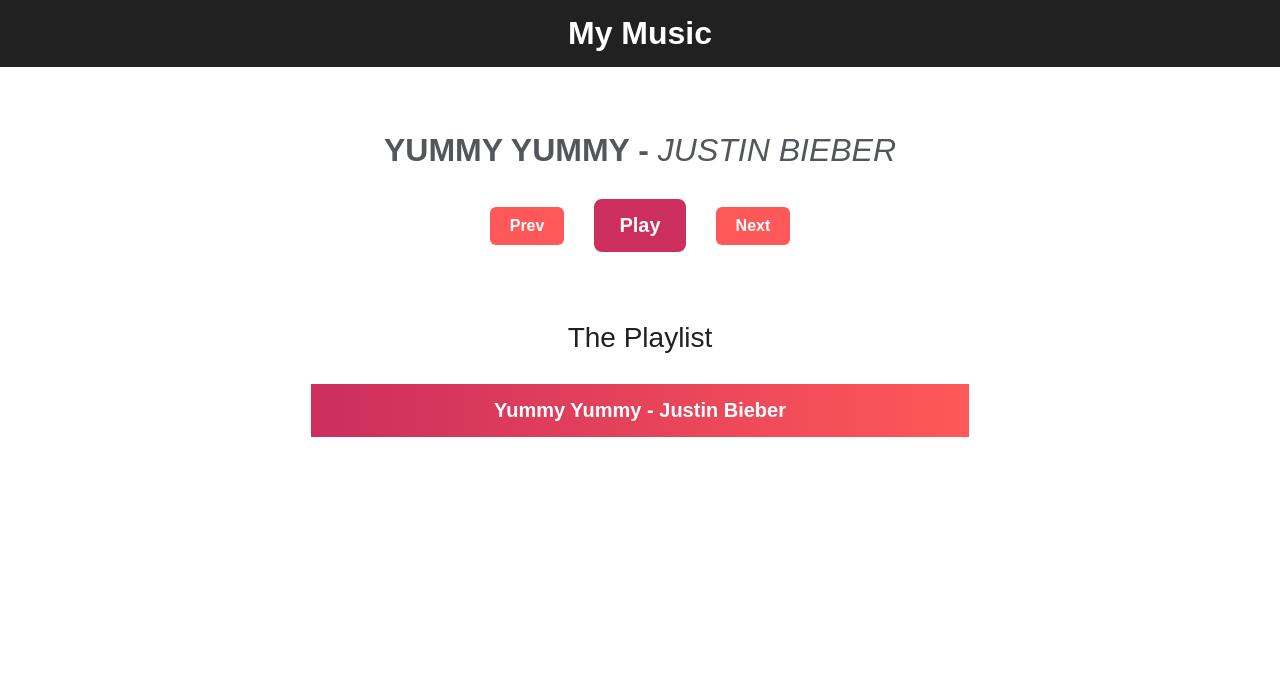
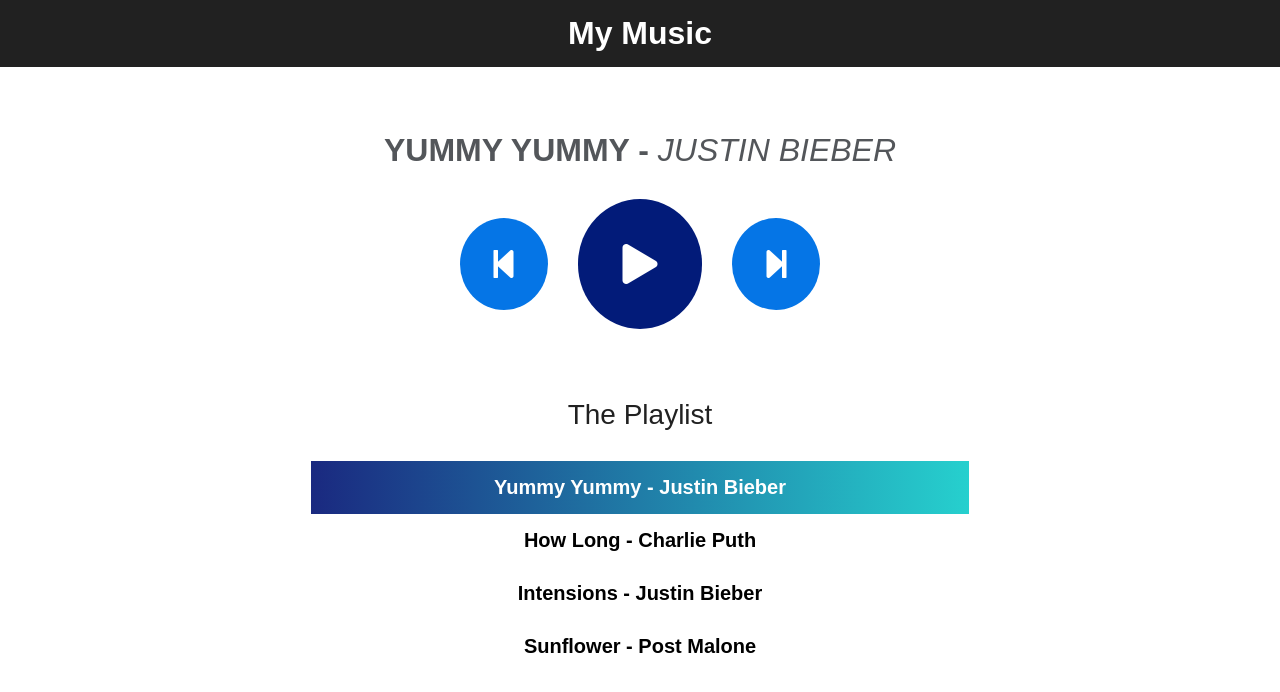
Before and after one commit to HapticHash/music-app, a Vue app: page / in a window 1280 px wide. Shown: the top 692 px of the page. Built offline with nearby package versions, Linux system fonts and the light colour scheme.

Commit message:
updated play logic

```diff
--- a/public/index.html
+++ b/public/index.html
@@ -6,6 +6,11 @@
     <meta name="viewport" content="width=device-width,initial-scale=1.0">
     <link rel="icon" href="<%= BASE_URL %>favicon.ico">
     <title><%= htmlWebpackPlugin.options.title %></title>
+
+    <!-- FontAwesome -->
+    <link rel="stylesheet" href="https://use.fontawesome.com/releases/v5.4.2/css/all.css" integrity="sha384-/rXc/GQVaYpyDdyxK+ecHPVYJSN9bmVFBvjA/9eOB+pb3F2w2N6fc5qB9Ew5yIns"
+    crossorigin="anonymous" />
+
   </head>
   <body>
     <noscript>
--- a/src/App.vue
+++ b/src/App.vue
@@ -7,10 +7,10 @@
       <section class="player">
         <h2 class="song-title"> {{ current.title }} - <span> {{ current.artist }} </span> </h2>
         <div class="controls">
-          <button class="prev" @click="prev">Prev</button>
-          <button class="play" v-if="!isPlaying" @click="play">Play</button>
-          <button class="pause" v-else @click="pause">Pause</button>
-          <button class="next" @click="next">Next</button>
+          <button class="prev" @click="prev"><i class="fas fa-step-backward"></i></button>
+          <button class="play" v-if="!isPlaying" @click="play"><i class="fas fa-play"></i></button>
+          <button class="pause" v-else @click="pause"><i class="fas fa-pause"></i></button>
+          <button class="next" @click="next"><i class="fas fa-step-forward"></i></button>
         </div>
       </section>
       <section class="playlist">
@@ -35,7 +35,22 @@
       songs: [{
         title: 'Yummy Yummy',
         artist: 'Justin Bieber',
-        src: './assets/Justin_Bieber_Yummy_Official_Video_.mp3'
+        src: require('./assets/Justin_Bieber_Yummy_Official_Video_.mp3')
+      },
+      {
+        title: 'How Long',
+        artist: 'Charlie Puth',
+        src: require('./assets/Charlie_Puth_quot_How_Long_quot_Official_Video_.mp3')
+      },
+      {
+        title: 'Intensions',
+        artist: 'Justin Bieber',
+        src: require('./assets/Justin_Bieber_Intentions_Official_Video_Short_.mp3')
+      },
+      {
+        title: 'Sunflower',
+        artist: 'Post Malone',
+        src: require('./assets/Post_Malone_Swae_Lee_Sunflower_Spider_Man_Into_the_Spider_Verse_.mp3')
       }],
       player: new Audio()
     }
@@ -48,7 +63,20 @@
       }
       this.player.play();
       this.isPlaying = true;
+
+      this.player.play();
+      this.player.addEventListener('ended', function() {
+        this.index++;
+        if(this.index > this.songs.length-1) {
+          this.index = 0;
+        }
+
+        this.current = this.songs[this.index];
+        this.play(this.current);
+      }.bind(this));
+      this.isPlaying = true;
     },
+
     pause() {
       this.player.pause();
       this.isPlaying = false;
@@ -133,20 +161,20 @@
 .play, .pause {
   font-size: 20px;
   font-weight: 700;
-  padding: 15px 25px;
+  padding: 45px;
   margin: 0px 15px;
-  border-radius: 8px;
+  border-radius: 50%;
   color: #FFF;
-  background-color: #CC2E5D;
+  background-color: #021B79;
 }
 .next, .prev {
   font-size: 16px;
   font-weight: 700;
-  padding: 10px 20px;
+  padding: 30px;
   margin: 0px 15px;
-  border-radius: 6px;
+  border-radius: 50%;
   color: #FFF;
-  background-color: #FF5858;
+  background-color: #0575E6;
 }
 .playlist {
   padding: 0px 30px;
@@ -168,11 +196,13 @@
   cursor: pointer;
 }
 .playlist .song:hover {
-  color: #FF5858;
+  color: #1A2980;
 }
 .playlist .song.playing {
   color: #FFF;
-  background-image: linear-gradient(to right, #CC2E5D, #FF5858);
+  background-image: linear-gradient(to right, #1A2980, #26D0CE);
 }
-
+.fas {
+  font-size: 2em;
+}
 </style>
```
